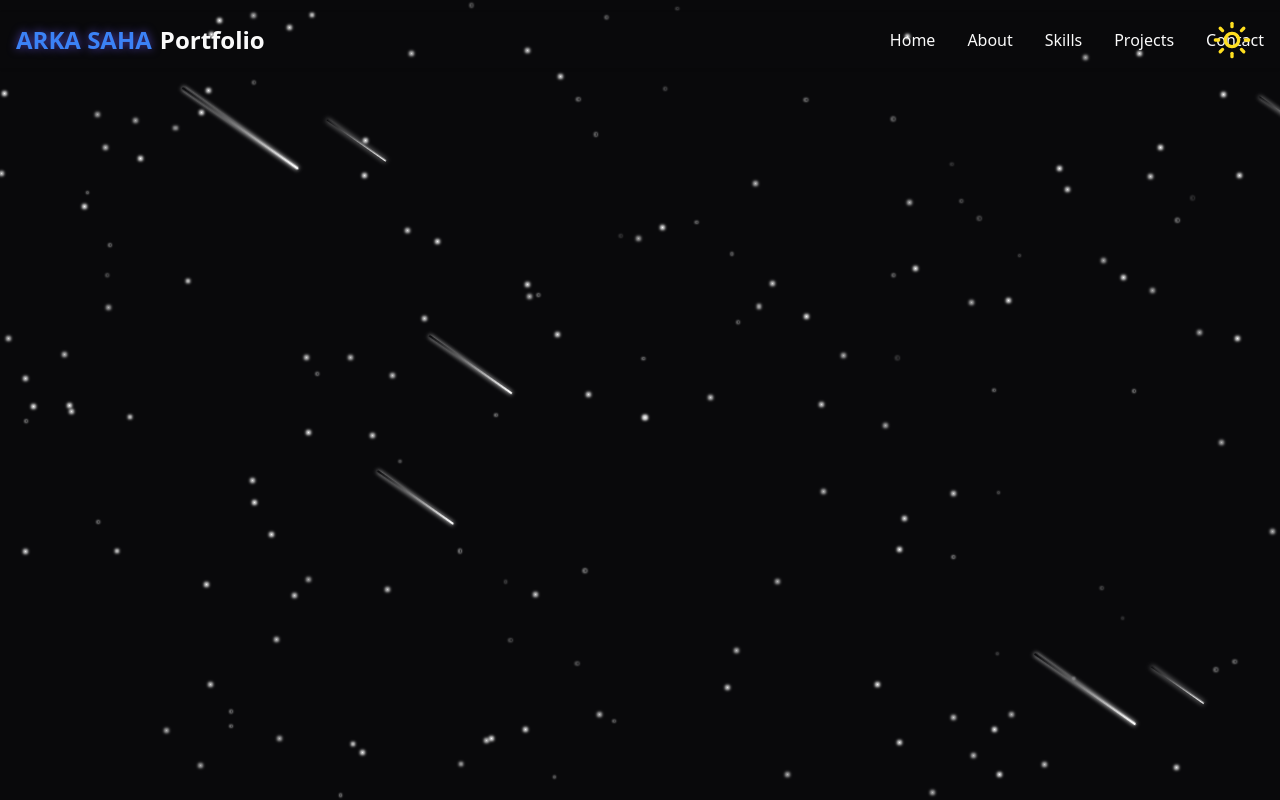
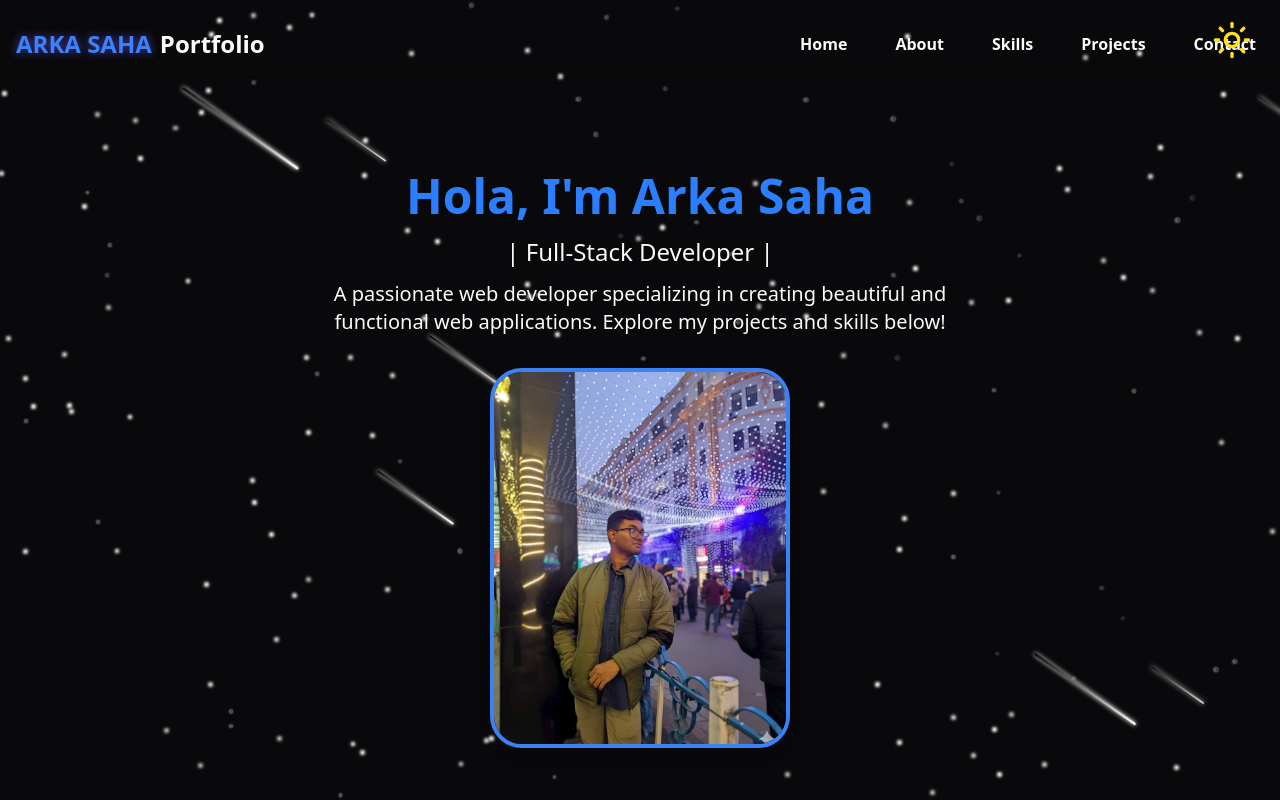
Before and after one commit to ArkaSaha23/my-Portfolio, a React (Vite) app: page / in a window 1280 px wide. Built offline with nearby package versions, Linux system fonts and the light colour scheme.

Commit message:
add changes 6

```diff
--- /dev/null
+++ b/src/components/HeroSection.jsx
@@ -0,0 +1,23 @@
+function HeroSection() {
+  return (
+    <div className="relative min-h-screen flex flex-col items-center justify-center text-center px-4 top-5 md:top-15 transition-all duration-300"
+    id="home">
+      <h1 className="z-10 text-blue-500 text-4xl md:text-5xl font-bold mb-4">Hola, I'm Arka Saha</h1>
+      <h3 className="z-10 text text-2xl">
+        | Full-Stack Developer |
+      </h3>
+
+
+      <p className="text-lg md:text-xl mb-8 mt-3 max-w-2xl transition-all duration-300">
+        A passionate web developer specializing in creating beautiful and functional web applications. Explore my projects and skills below!
+      </p>
+      <img
+        src="./hero-image.jpeg"
+        alt="Hero Image"
+        className="w-64 h-84 md:w-75 md:h-95 object-cover rounded-4xl border-4 border-primary shadow-lg transition-all duration-300 hover:scale-110"
+      />
+
+    </div>
+  );
+}
+export default HeroSection;
--- a/src/components/Navbar.jsx
+++ b/src/components/Navbar.jsx
@@ -1,4 +1,3 @@
-import React from "react";
 import { useState } from "react";
 import { Menu,X } from "lucide-react";
 import { cn } from "../lib/utils";
@@ -10,7 +9,7 @@ function Navbar() {
       <div className="container mx-auto px-4 py-3">
         <div className="flex items-center justify-between">
           <a className="text-2xl font-bold flex hover: items-center"href="#Home">
-            <span className="relative flex items-center">
+            <span className="relative flex items-center text-lg md:text-2xl transition-all duration-300">
               <span className="text-primary text-glow mr-2">ARKA SAHA</span>
               Portfolio
             </span>
@@ -18,11 +17,11 @@ function Navbar() {
           {/* desltop site*/}
           <div className="flex items-center">
             <div className=" hidden md:flex space-x-8 text-foreground">
-              <a href="#home" className="hover:text-violet-600  transition-colors duration-300">Home</a>
-              <a href="#about" className="hover:text-violet-600 transition-colors duration-300">About</a>
-              <a href="#skills" className="hover:text-violet-600  transition-colors duration-300">Skills</a>
-              <a href="#projects" className="hover:text-violet-600  transition-colors duration-300">Projects</a>
-              <a href="#contact" className="hover:text-violet-600  transition-colors duration-300">Contact</a>
+              <a href="#home" className="navbar-btn">Home</a>
+              <a href="#about" className="navbar-btn">About</a>
+              <a href="#skills" className="navbar-btn">Skills</a>
+              <a href="#projects" className="navbar-btn">Projects</a>
+              <a href="#contact" className="navbar-btn">Contact</a>
             </div>
           </div>
           {/* Mobile Menu Button */}
@@ -31,15 +30,16 @@ function Navbar() {
             onClick={ () => setMenuOpen((prev) => !prev) }>
               {menuOpen ? <X size={24} />: <Menu size={24} />}
           </button>
+
             <div className={cn("fixed inset-0 bg-background/95 backdrop-blur-md z-40 flex flex-col items-center justify-center transition-all duration-300 md:hidden",
             menuOpen ? "opacity-100 pointer-events-auto":"opacity-0 pointer-events-none")}>
               <div className="flex flex-col space-y-8 text-xl"
               onClick={()=>setMenuOpen(false)}>
-                <a href="#home" className="hover:text-violet-600  transition-colors duration-300">Home</a>
-                <a href="#about" className="hover:text-violet-600 transition-colors duration-300">About</a>
-                <a href="#skills" className="hover:text-violet-600  transition-colors duration-300">Skills</a>
-                <a href="#projects" className="hover:text-violet-600  transition-colors duration-300">Projects</a>
-                <a href="#contact" className="hover:text-violet-600  transition-colors duration-300">Contact</a>
+                <a href="#home" className=" mobile-navbar-btn">Home</a>
+                <a href="#about" className=" mobile-navbar-btn">About</a>
+                <a href="#skills" className=" mobile-navbar-btn">Skills</a>
+                <a href="#projects" className=" mobile-navbar-btn">Projects</a>
+                <a href="#contact" className=" mobile-navbar-btn">Contact</a>
               </div>
             </div>
           </div>
--- a/src/components/Theme.jsx
+++ b/src/components/Theme.jsx
@@ -21,7 +21,7 @@ function Theme() {
   return(
   <button
     onClick={toggleTheme}
-    className="fixed z-60 max-sm:hidden top-3 right-5 z-50 p-2 ounded-full transition-colors duration-300 ">
+    className="fixed z-60 max-sm:hidden top-3 right-5 p-2 ounded-full transition-colors duration-300 ">
     {isDark ?
     (<Sun className="h-10 w-10 text-yellow-300"/>)
     :
--- a/src/index.css
+++ b/src/index.css
@@ -157,3 +157,10 @@
 #root{
   @apply max-w-full m-0 p-0 text-center;
 }
+@utility navbar-btn{
+  @apply p-2 hover:text-blue-500  transition-colors duration-300 font-bold hover:border-1 hover:border-gray-600 rounded-xl hover:text-shadow-lg
+}
+
+@utility mobile-navbar-btn{
+  @apply w-50 p-2 hover:border-1 rounded-full hover:text-shadow-lg hover:text-3xl hover:text-blue-600  transition-colors duration-300
+}
--- a/src/pages/Home.jsx
+++ b/src/pages/Home.jsx
@@ -1,4 +1,5 @@
 import Background from "../components/Background";
+import HeroSection from "../components/HeroSection";
 import Navbar from "../components/Navbar";
 import Theme from "../components/Theme";
 import '../index.css';
@@ -16,6 +17,7 @@ function Home() {
      <Navbar/>
 
      {/* Home Section */}
+     <HeroSection/>
 
      {/* About Section */}
 
```
Also changed, not shown: public/hero-image.jpeg (added).
